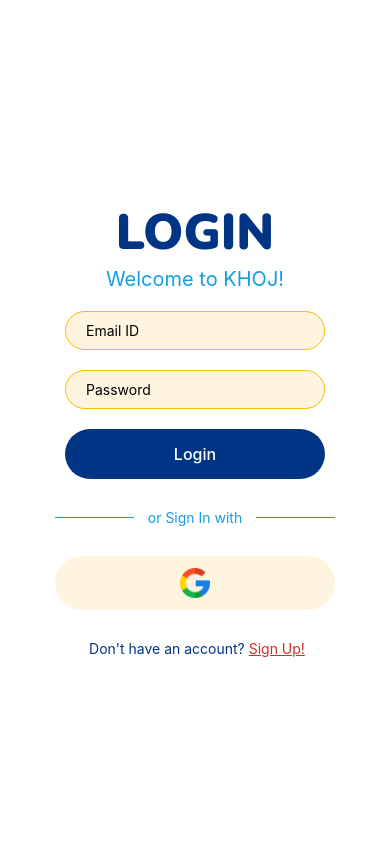
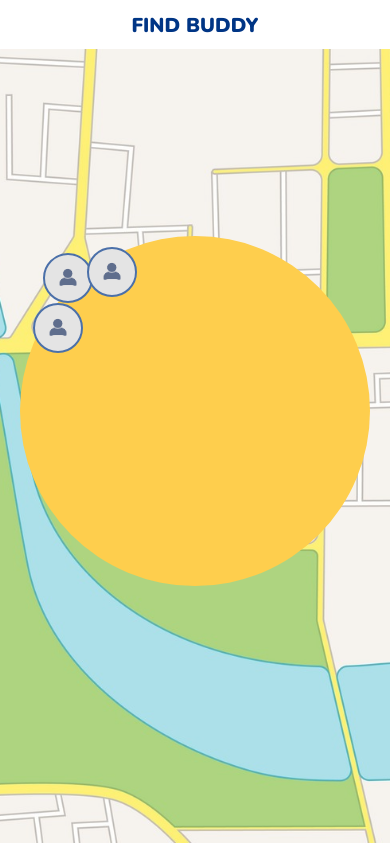
Before and after one commit to unnati1201/KHOJ_APP, a React Native app in the folder khoj/: screen /FindBuddy in a window 390 px wide. Built offline with nearby package versions, Linux system fonts and the light colour scheme.

Commit message:
Find Buddy page added with radar and buddy around

```diff
--- a/khoj/App.js
+++ b/khoj/App.js
@@ -14,6 +14,7 @@
 import Footer from './components/Footer';
 import ExplorePage from './components/ExplorePage/ExplorePage';
 import ChatPage from './components/travelMate/ChatPage';
+import FindBuddy from './components/travelMate/FindBuddy';
 // import {app} from './firebase'
 // import { initializeApp } from "firebase/app";
 
@@ -77,6 +78,10 @@
           name="TravelMate"
           component={ChatPage}
         />
+        <Stack.Screen
+          name="FindBuddy"
+          component={FindBuddy}
+        />
       </Stack.Navigator>
     </NavigationContainer>
   );
--- a/khoj/components/travelMate/ChatPage.js
+++ b/khoj/components/travelMate/ChatPage.js
@@ -47,7 +47,7 @@
 const Header = ({navigateOption}) => (
     <View style={styles.headerContainer}>
         <Text style={styles.headerText}>TRAVEL MATE</Text>
-        <TouchableOpacity  style={{flex:1}}>
+        <TouchableOpacity  style={{flex:1}} onPress={() => navigateOption.navigate("FindBuddy")}>
             <Icon name="addusergroup" size={25} color="#003585"></Icon>
         </TouchableOpacity>
     </View>
--- /dev/null
+++ b/khoj/components/travelMate/FindBuddy.js
@@ -0,0 +1,68 @@
+import {Text, View, StyleSheet, ImageBackground, Dimensions, Image, TouchableOpacity} from "react-native"
+import { SafeAreaView } from "react-native-safe-area-context";
+import Layout from "../Layout";
+import {useRef} from 'react'
+
+const FindBuddy = ({navigation}) => {
+    return (
+        <Layout>
+            <Header/>
+            <ImageBackground source={require('../../assets/Map.jpg')} style={styles.image}>
+                <View style={styles.radar}>
+                    <Buddy top={Math.floor(Math.random()*200)} left={Math.floor(Math.random()*200)}/>
+                    <Buddy top={Math.floor(Math.random()*200)} left={Math.floor(Math.random()*200)}/>
+                    <Buddy top={Math.floor(Math.random()*200)} left={Math.floor(Math.random()*200)}/>
+                </View>
+            </ImageBackground>
+        </Layout>
+    )
+}
+
+const Header = ({navigateOption}) => (
+    <View style={styles.headerContainer}>
+        <Text style={styles.headerText}>FIND BUDDY</Text>
+    </View>
+)
+
+const Buddy = ({top, left}) => {
+    const ChipStyles = useRef({
+        position: 'absolute',
+        top: top,
+        left: left,
+    });
+
+    return (
+        <TouchableOpacity>
+            <Image source={require('../../assets/profile.png')} style={[ChipStyles.current, {margin:10, width: 50, height: 50, backgroundColor:'#D9D9D9', borderRadius:50, borderColor: '#003585', borderWidth: 2}]}/>
+        </TouchableOpacity>
+    )
+}
+
+const styles = StyleSheet.create({
+    headerContainer:{
+        flexDirection: 'row',
+        justifyContent: 'center',
+        alignItems: 'center',
+        margin:10,
+    },
+    headerText:{
+        color:'#003585',
+        fontSize:20,
+        fontFamily:'NunitoBlack',
+     },
+     image: {
+        height: Dimensions.get('window').height-50,
+        width: Dimensions.get('window').width,
+        opacity: 0.7,
+      },
+      radar: {
+        height: Dimensions.get('window').width-40,
+        width: Dimensions.get('window').width-40,
+        backgroundColor: '#FEBA02',
+        borderRadius: 200,
+        marginTop: ((Dimensions.get('window').height-40)/2)-((Dimensions.get('window').width-40)/2)-40,
+        marginLeft: ((Dimensions.get('window').width)/2)-((Dimensions.get('window').width-40)/2),
+      }
+});
+
+export default FindBuddy;
```
Also changed, not shown: khoj/assets/Map.jpg (added).
